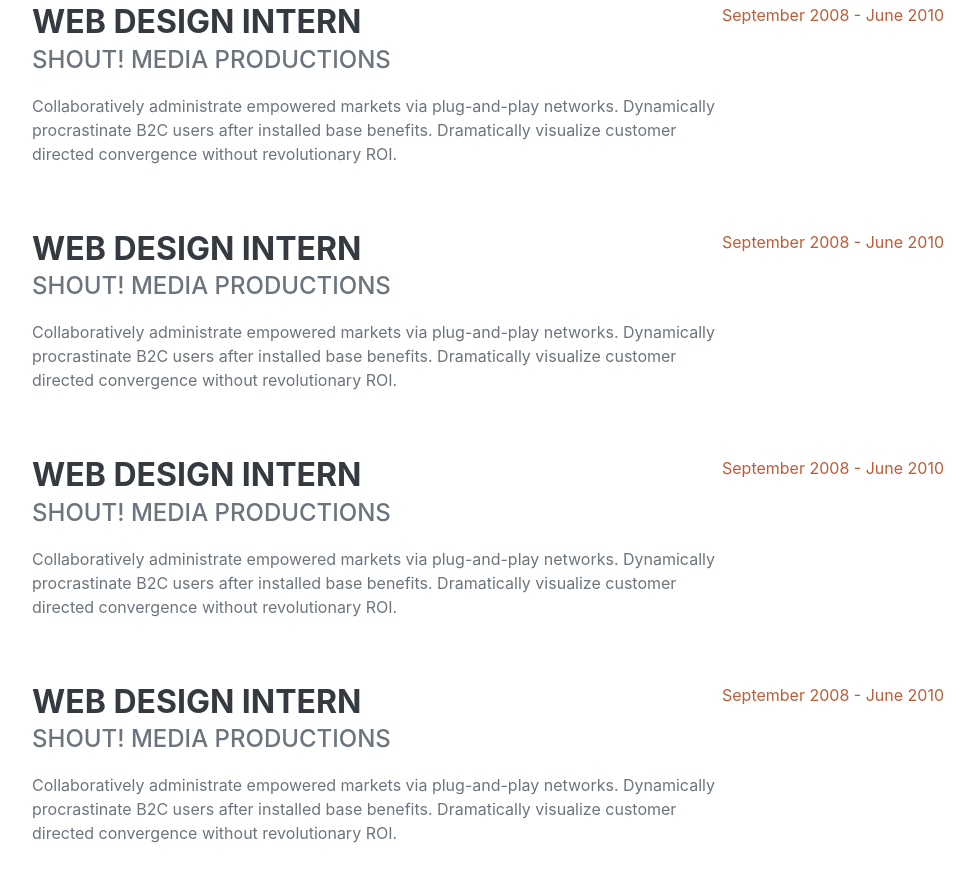
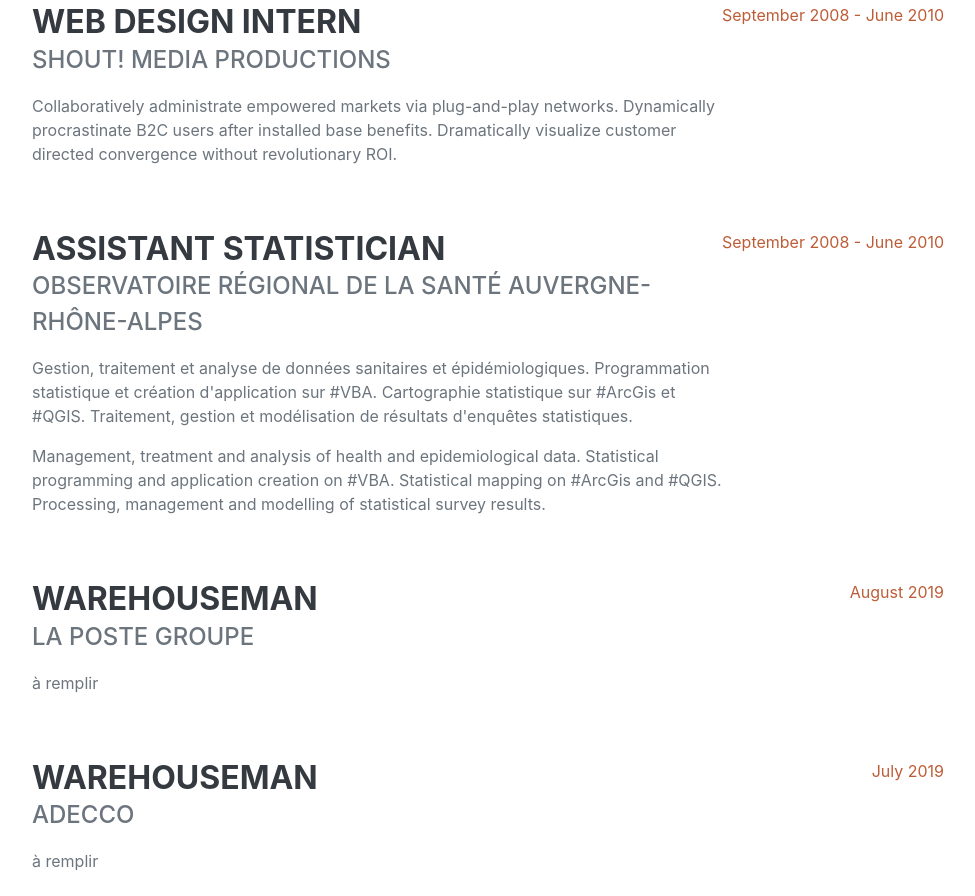
Before and after one commit to Naidine13015/Naidine13015.github.io, a plain HTML site: page index.html in a window 1280 px wide. Shown: the part 1744-2640 px from the top of the page, without its empty margins (288-1263 px from the left). Drawn offline with nearby package versions, Linux system fonts and the light colour scheme; a web font is replaced by a local one.

Commit message:
Update index.html

```diff
--- a/index.html
+++ b/index.html
@@ -97,27 +97,28 @@
                     </div>
                     <div class="d-flex flex-column flex-md-row justify-content-between mb-5">
                         <div class="flex-grow-1">
-                            <h3 class="mb-0">Web Design Intern</h3>
-                            <div class="subheading mb-3">Shout! Media Productions</div>
-                            <p>Collaboratively administrate empowered markets via plug-and-play networks. Dynamically procrastinate B2C users after installed base benefits. Dramatically visualize customer directed convergence without revolutionary ROI.</p>
+                            <h3 class="mb-0">Assistant Statistician</h3>
+                            <div class="subheading mb-3">Observatoire Régional de la Santé Auvergne-Rhône-Alpes</div>
+                            <p>Gestion, traitement et analyse de données sanitaires et épidémiologiques. Programmation statistique et création d'application sur #VBA. Cartographie statistique sur #ArcGis et #QGIS. Traitement, gestion et modélisation de résultats d'enquêtes statistiques.</p>
+                            <p>Management, treatment and analysis of health and epidemiological data. Statistical programming and application creation on #VBA. Statistical mapping on #ArcGis and #QGIS. Processing, management and modelling of statistical survey results.</p>
                         </div>
                         <div class="flex-shrink-0"><span class="text-primary">September 2008 - June 2010</span></div>
                     </div>
                     <div class="d-flex flex-column flex-md-row justify-content-between mb-5">
                         <div class="flex-grow-1">
-                            <h3 class="mb-0">Web Design Intern</h3>
-                            <div class="subheading mb-3">Shout! Media Productions</div>
-                            <p>Collaboratively administrate empowered markets via plug-and-play networks. Dynamically procrastinate B2C users after installed base benefits. Dramatically visualize customer directed convergence without revolutionary ROI.</p>
+                            <h3 class="mb-0">Warehouseman</h3>
+                            <div class="subheading mb-3">La Poste Groupe</div>
+                            <p>à remplir</p>
                         </div>
-                        <div class="flex-shrink-0"><span class="text-primary">September 2008 - June 2010</span></div>
+                        <div class="flex-shrink-0"><span class="text-primary">August 2019</span></div>
                     </div>
                     <div class="d-flex flex-column flex-md-row justify-content-between">
                         <div class="flex-grow-1">
-                            <h3 class="mb-0">Web Design Intern</h3>
-                            <div class="subheading mb-3">Shout! Media Productions</div>
-                            <p>Collaboratively administrate empowered markets via plug-and-play networks. Dynamically procrastinate B2C users after installed base benefits. Dramatically visualize customer directed convergence without revolutionary ROI.</p>
+                            <h3 class="mb-0">Warehouseman</h3>
+                            <div class="subheading mb-3">Adecco</div>
+                            <p>à remplir</p>
                         </div>
-                        <div class="flex-shrink-0"><span class="text-primary">September 2008 - June 2010</span></div>
+                        <div class="flex-shrink-0"><span class="text-primary">July 2019</span></div>
                     </div>
                 </div>
             </section>
```
